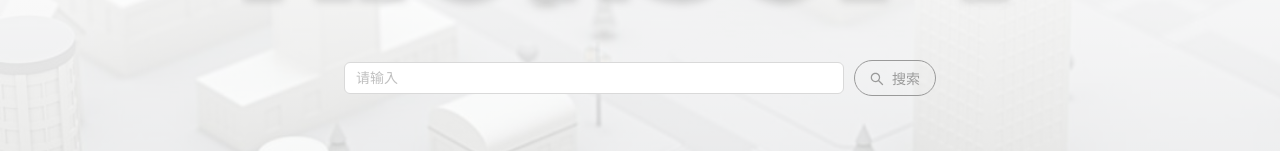
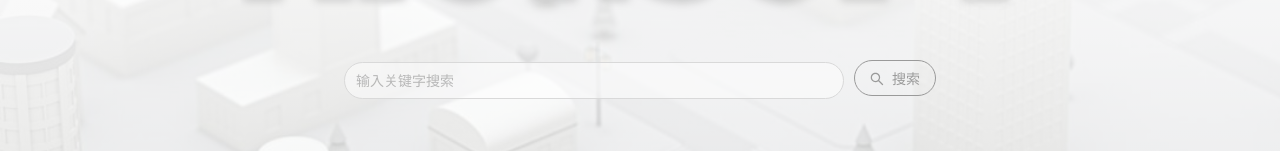
Before and after one commit to HerbertCC24/aiursoft_ts, a React (Create React App) app: page / in a window 1280 px wide. Shown: the part 235-386 px from the top of the page. Built offline with nearby package versions, Linux system fonts and the light colour scheme.

Commit message:
feat: search

```diff
--- a/src/components/Search/index.tsx
+++ b/src/components/Search/index.tsx
@@ -1,37 +1,69 @@
 /** @jsxImportSource @emotion/react */
 // import { css } from "@emotion/react";
-import { AutoComplete, Button } from "antd";
+import { AutoComplete, Button, Input } from "antd";
 import { flex } from "../../utils/layout";
 import { useDebounce } from "ahooks";
 import { useEffect, useState } from "react";
 import { SearchOutlined } from "@ant-design/icons";
-import { searchSuggest } from "../../service/api";
-
+import { openNewTab } from "../../utils/utils";
+async function httpGet(theUrl: string | URL) {
+  var xmlHttp = new XMLHttpRequest();
+  xmlHttp.open("GET", theUrl, false); // false for synchronous request
+  xmlHttp.send(null);
+  return xmlHttp.response;
+}
 const Search: React.FC = (params) => {
   const [value, setValue] = useState<string>("");
-  const [options, setOptions] = useState<{ value: string }[]>([]);
+  const [open, setOpen] = useState<boolean>(false);
+  const [options, setOptions] = useState<
+    {
+      label: string;
+      value: string;
+    }[]
+  >([]);
   const debouncedValue = useDebounce(value, { wait: 500 });
+  const onChange = (e: string) => {
+    setValue(e);
+  };
   const onSelect = (e: string) => {
     setValue(e);
+    openNewTab(`https://www.aiursoft.com/search?q=${e}`);
   };
   useEffect(() => {
     const fetchData = async () => {
       if (!debouncedValue) {
+        setOpen(false);
         return;
       }
-      const msg = await searchSuggest(debouncedValue);
-      msg?.forEach((element: string) => ({ [element]: element }));
+      const res = JSON.parse(
+        await httpGet(`https://www.aiursoft.com/suggestion/${debouncedValue}`)
+      );
+      const msg = res?.map((element: string) => ({
+        label: element,
+        value: element,
+      }));
       setOptions(msg);
+      setOpen(true);
     };
     fetchData();
   }, [debouncedValue]);
   return (
     <div css={[flex, { paddingTop: 0 }]}>
-      {/* <Input
+      <AutoComplete
+        value={value}
+        options={options}
+        onSelect={onSelect}
+        onChange={onChange}
+        open={open}
+        backfill
+        allowClear
+        children={
+          <Input
             size="large"
             css={flex}
             placeholder="输入关键字搜索"
             style={{ alignSelf: "center", width: 500 }}
+            onPressEnter={(e: any) => onSelect(e.target.value)}
             styles={{
               input: {
                 backgroundColor: "rgba(255,255,255,0.5)",
@@ -39,15 +71,8 @@ const Search: React.FC = (params) => {
                 // height: 50,
               },
             }}
-      /> */}
-      <AutoComplete
-        value={value}
-        options={options}
-        onSelect={onSelect}
-        // onSearch={onSearch}
-        onChange={onSelect}
-        placeholder="请输入"
-        style={{ alignSelf: "center", width: 500 }}
+          />
+        }
         // styles={{
         //   input: {
         //     backgroundColor: "rgba(255,255,255,0.5)",
@@ -62,6 +87,7 @@ const Search: React.FC = (params) => {
         css={{ marginLeft: 10, height: 36 }}
         type="primary"
         icon={<SearchOutlined />}
+        onClick={() => onSelect(value)}
       >
         搜索
       </Button>
--- a/src/service/api.ts
+++ b/src/service/api.ts
@@ -5,5 +5,8 @@ import { request } from "./request";
 export async function searchSuggest(text: string) {
   return request<any>(`/api/suggestion/${text}`, {
     method: "GET",
+    headers: {
+      "Content-Type": "application/json",
+    },
   });
 }
--- a/src/service/request.ts
+++ b/src/service/request.ts
@@ -41,12 +41,9 @@ const errorHandler = (error: any) => {
 
 //对 extend 实例进行简单的封装
 export const request = extend({
-//   prefix: 'http://localhost:3000', // 统一的请求前缀
   timeout: 3000, // 超时时间
   headers: {
-    // headers中搭载token等请求头信息
-    // "Content-Type": "application/x-www-form-urlencoded",
-    // Authentication: localStorage.getItem("token") || "",
+    "Content-Type": "application/json",
   },
   //处理请求错误 调用上面的错误处理逻辑
   errorHandler: errorHandler,
@@ -55,7 +52,6 @@ export const request = extend({
 // 对实例request进行请求拦截
 // 可以在里面对url、option中的参数进行进一步处理
 request.interceptors.request.use((url, options) => {
-  console.log(url, process.env.REACT_APP_AIUR_API);
   return {
     options: {
       ...options,
```
Lines whose indentation alone changed are shown as unchanged.
